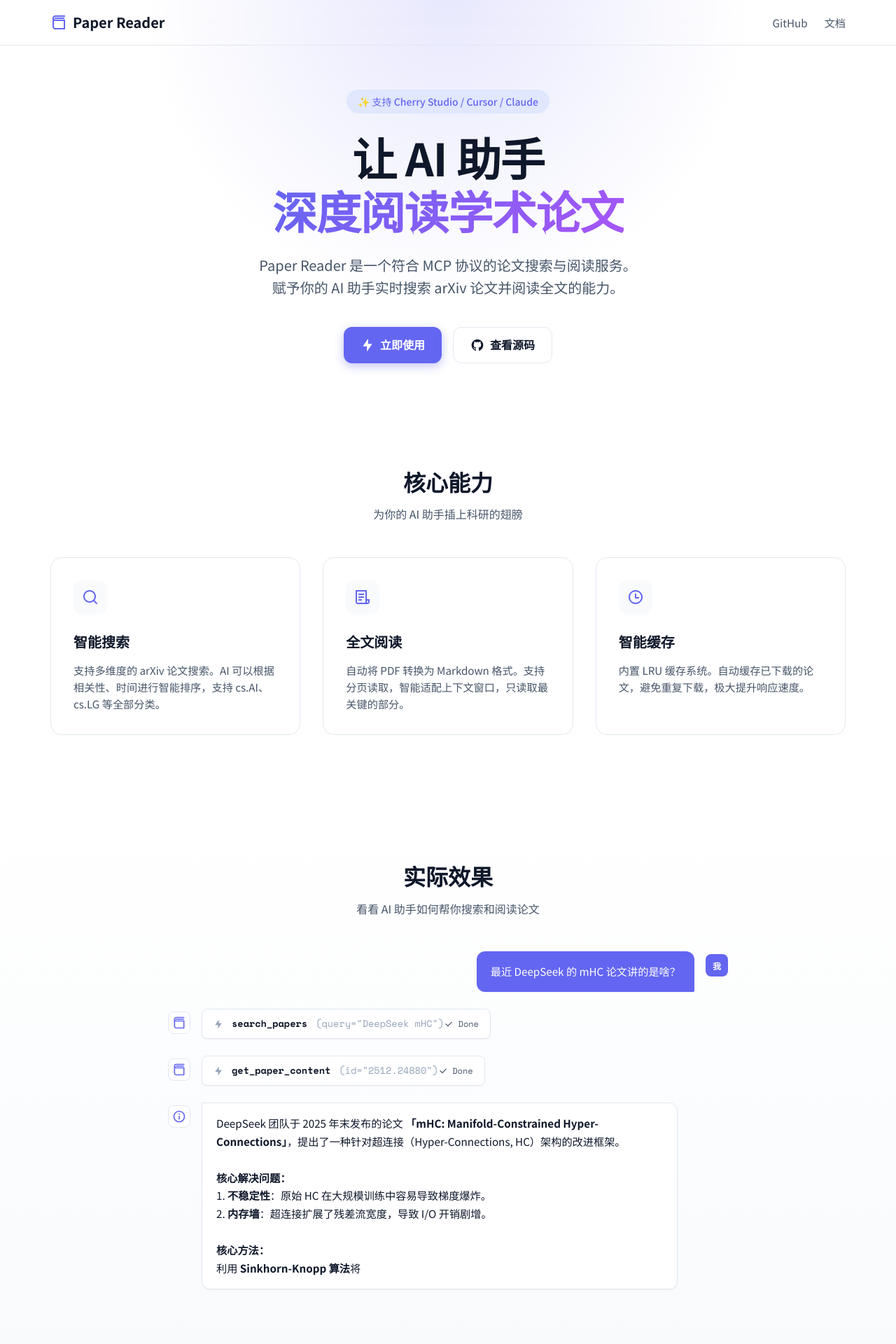
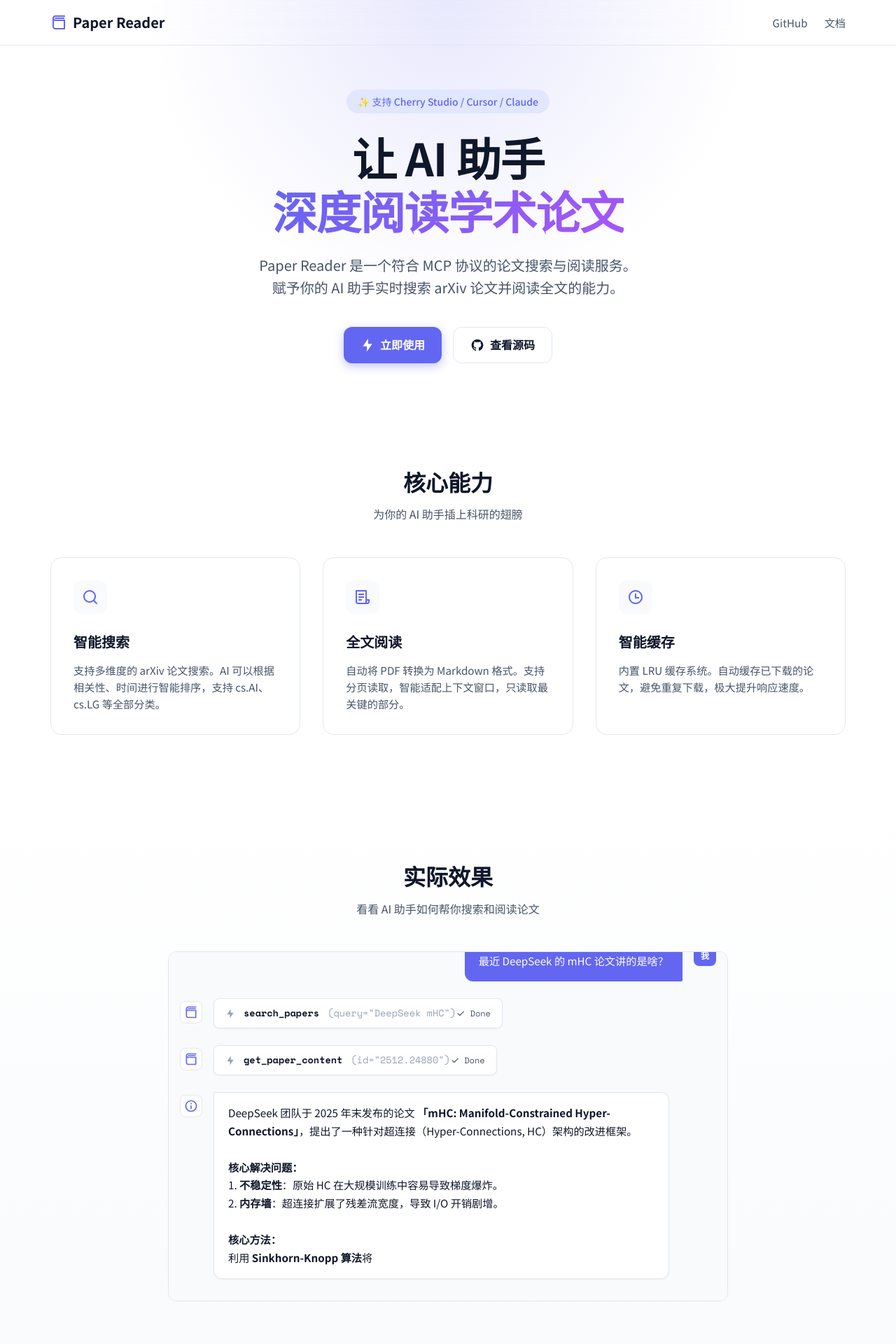
Before and after one commit to itshen/paper_reader, a FastAPI app: page / in a window 1280 px wide. Shown: the top 1920 px of the page at 70% size. Run offline with FastAPI, Linux system fonts and the light colour scheme; parts of the project's set-up code (start-up, migrations or seed data) failed here and were passed over.

Commit message:
feat: 固定演示区高度并优化自动滚动体验

```diff
--- a/templates/index.html
+++ b/templates/index.html
@@ -341,8 +341,25 @@
             display: flex;
             flex-direction: column;
             gap: 1.5rem;
-            /* 移除固定高度和 overflow，让内容自然展开 */
-            padding-bottom: 2rem;
+            height: 500px;
+            overflow-y: auto;
+            padding: 1rem 1rem 2rem 1rem;
+            border: 1px solid var(--border);
+            border-radius: 12px;
+            background: var(--bg-subtle);
+            scroll-behavior: smooth;
+        }
+
+        /* 隐藏滚动条但保留功能 */
+        .demo-chat::-webkit-scrollbar {
+            width: 6px;
+        }
+        .demo-chat::-webkit-scrollbar-thumb {
+            background-color: var(--border);
+            border-radius: 3px;
+        }
+        .demo-chat::-webkit-scrollbar-track {
+            background-color: transparent;
         }
 
         .chat-message {
@@ -655,7 +672,7 @@
                 </div>
             `;
             chatContainer.insertAdjacentHTML('beforeend', html);
-            // scrollToBottom(); // 移除自动滚动，让用户手动看
+            scrollToBottom();
             return id;
         }
 
@@ -695,6 +712,7 @@
                 </div>
             `;
             chatContainer.insertAdjacentHTML('beforeend', html);
+            scrollToBottom();
 
             // 打字机效果
             const bubble = document.getElementById(msgId);
@@ -719,20 +737,28 @@
                     if (chunk === '\n') {
                         currentHtml += '<br>';
                         bubble.innerHTML = currentHtml;
+                        scrollToBottom();
                     } else if (chunk.startsWith('**')) {
                         const content = chunk.replace(/\*\*/g, '');
                         currentHtml += `<strong>${content}</strong>`;
                         bubble.innerHTML = currentHtml;
+                        scrollToBottom();
                         await new Promise(r => setTimeout(r, 50));
                     } else if (chunk) {
                         for (let i = 0; i < chunk.length; i++) {
                             currentHtml += chunk[i];
                             bubble.innerHTML = currentHtml;
+                            if (i % 5 === 0) scrollToBottom(); // 每5个字滚动一次
                             await new Promise(r => setTimeout(r, 15));
                         }
                     }
                 }
             }
+            scrollToBottom();
+        }
+
+        function scrollToBottom() {
+            chatContainer.scrollTop = chatContainer.scrollHeight;
         }
 
         // 启动演示
```
